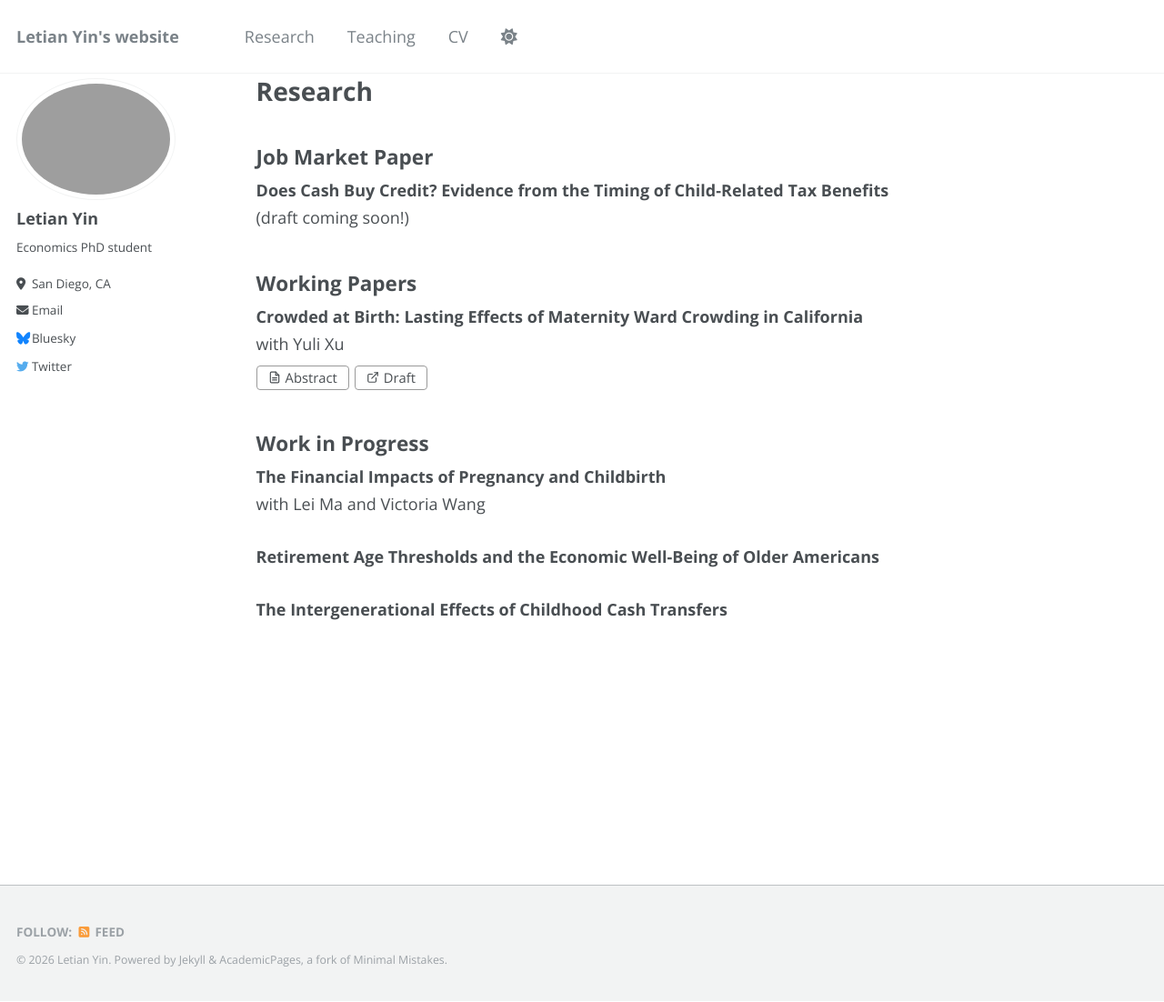
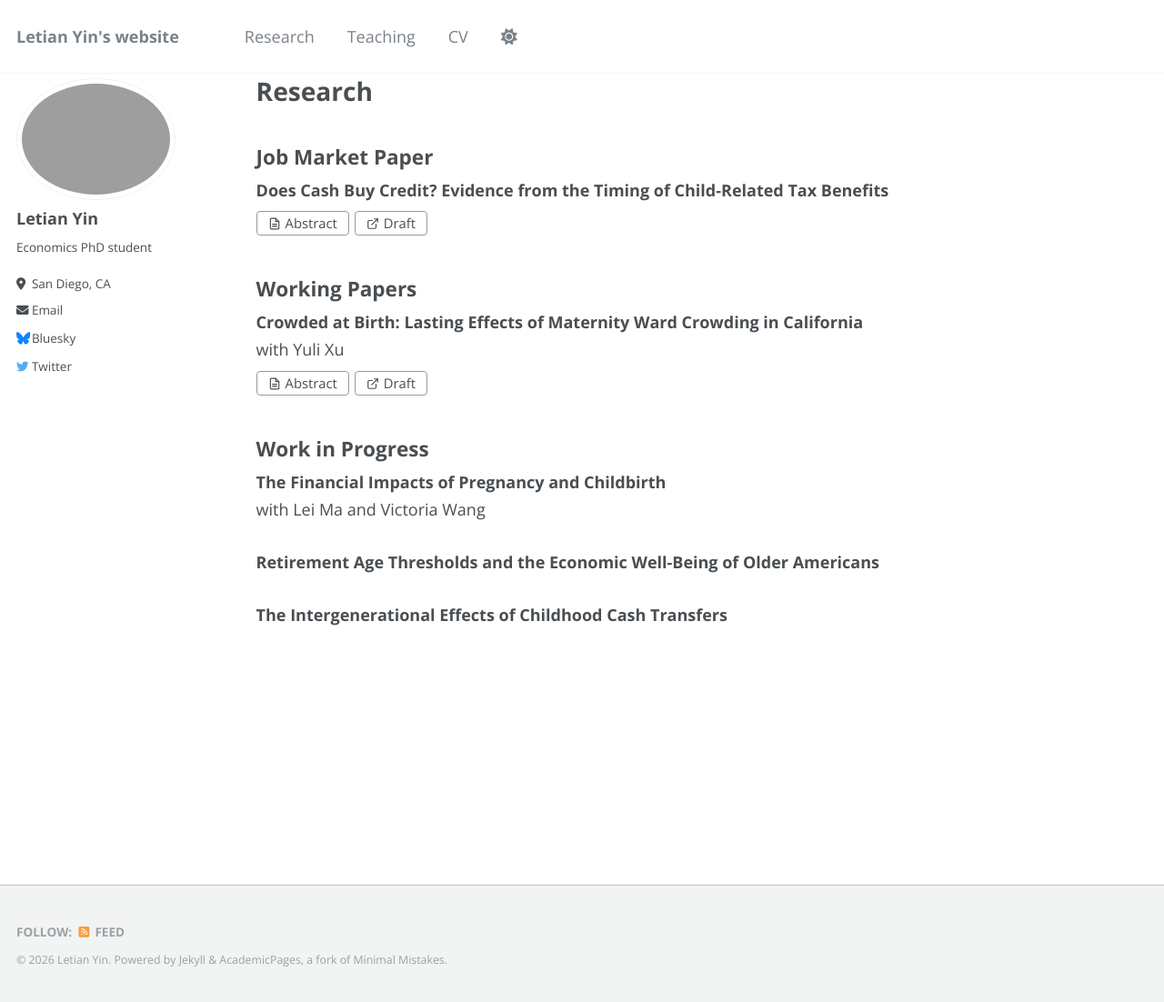
Before and after one commit to letian-yin/letian-yin.github.io, a Jekyll site: the page built from _pages/research.md, in a window 1280 px wide and 1102 px high. Shown: the whole window at 91% size. Built offline with Jekyll 4.4.1, drawn with Linux system fonts in a browser that asks for light colours.

Commit message:
update research.md

```diff
--- a/_pages/research.md
+++ b/_pages/research.md
@@ -18,7 +18,13 @@ function toggleAbstract(id, btn) {
 
 <div class="paper-block">
   <div class="paper-title">Does Cash Buy Credit? Evidence from the Timing of Child-Related Tax Benefits</div>
-  <div class="paper-meta">(draft coming soon!)</div>
+  <div class="paper-buttons">
+    <span class="bookpage-btn" onclick="toggleAbstract('jmp-abstract', this)">Abstract</span>
+    <a class="external-link-btn" href="https://dx.doi.org/10.2139/ssrn.5036978" target="_blank" rel="noopener">Draft</a>
+  </div>
+  <div class="paper-abstract" id="jmp-abstract">
+    Many families are financially fragile after the birth of a first child, but whether cash transfers can have lasting effects on their financial well-being is unclear. I link California birth records to a panel of first-time parents' credit reports and exploit a discontinuity in child-related tax benefits that shifts their first receipt by about one year across otherwise similar families. Regression discontinuity estimates show that among financially vulnerable mothers, earlier receipt relaxes borrowing constraints and produces persistent gains: in the third year after the birth, debt in collections is 8% lower, credit limits are 4% higher, and credit card balances are 5% higher. I also find suggestive evidence that mortgage holding rises after the initial credit improvements and that the credit expansion extends to the family as a whole. Financially non-vulnerable mothers show no comparable response, suggesting that the timing of transfers has durable impacts where liquidity constraints bind.
+  </div>
 </div>
 
 ## Working Papers
```
